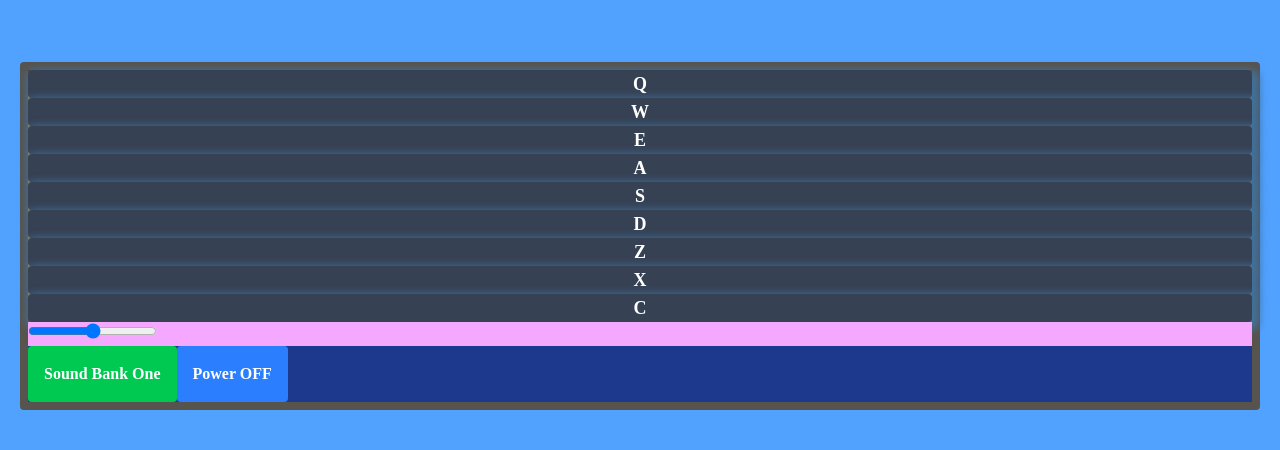
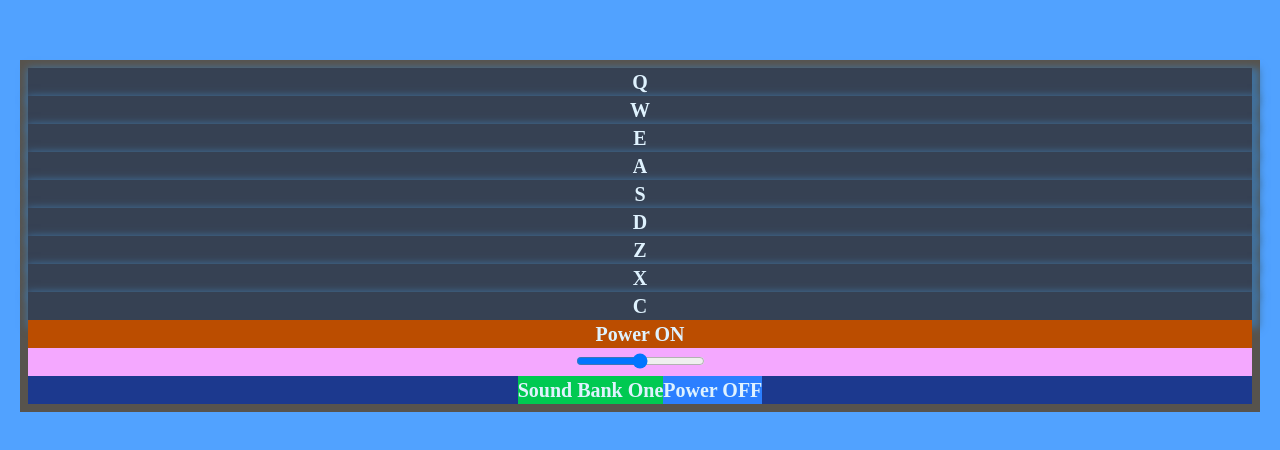
Before and after one commit to RaphaelIsaiah/Drum-Machine, a React (Vite) app: page / in a window 1280 px wide. Shown: the part 164-614 px from the top of the page. Built offline with nearby package versions, Linux system fonts and the light colour scheme; a web font is replaced by a local one.

Commit message:
Reset styles in all components

```diff
--- a/src/App.jsx
+++ b/src/App.jsx
@@ -4,7 +4,8 @@ import "./App.css";
 
 function App() {
   return (
-    <div className="bg-blue-400 min-h-screen flex items-center justify-center px-5 font-display">
+    <div className="bg-blue-400 min-h-screen flex items-center justify-center
+     px-5 font-display text-center font-bold text-xl text-sky-100">
       <DrumProvider>
         <DrumMachine />
       </DrumProvider>
--- a/src/components/DrumMachine.jsx
+++ b/src/components/DrumMachine.jsx
@@ -14,10 +14,10 @@ const DrumMachine = () => {
   return (
     <div
       id="drum-machine"
-      className="bg-gray-800 text-white border-8 border-stone-600 rounded w-full"
+      className="bg-gray-800 border-8 border-stone-600 w-full"
     >
       {/* Section 1 */}
-      <div className="bg-amber-500 rounded">
+      <div className="bg-indigo-950">
         {pads.map((pad) => (
           <DrumPad
             key={pad.keyTrigger}
@@ -35,7 +35,7 @@ const DrumMachine = () => {
 
         <div className="bg-blue-900 ">
           <button
-            className="bg-green-500 hover:bg-green-700 font-bold p-4 rounded disabled:opacity-50"
+            className="bg-green-500 hover:bg-green-700 disabled:opacity-50"
             onClick={toggleSoundBank}
             disabled={!power}
           >
@@ -43,7 +43,7 @@ const DrumMachine = () => {
           </button>
 
           <button
-            className="bg-blue-500 hover:bg-blue-700 font-bold p-4 rounded "
+            className="bg-blue-500 hover:bg-blue-700 "
             onClick={togglePower}
           >
             {power ? "Power OFF" : "Power ON"}
--- a/src/components/Drumpad.jsx
+++ b/src/components/Drumpad.jsx
@@ -29,8 +29,7 @@ const DrumPad = ({ keyTrigger, sound, id }) => {
 
   return (
     <div
-      className="drum-pad bg-gray-700 active:bg-gray-800 text-center rounded
-      cursor-pointer font-bold text-lg shadow-3xl active:translate-1 "
+      className="drum-pad bg-gray-700 active:bg-gray-800 cursor-pointer shadow-3xl active:translate-1 "
       id={id}
       onClick={playSoundFunction}
     >
--- a/src/components/PadDisplay.jsx
+++ b/src/components/PadDisplay.jsx
@@ -7,8 +7,7 @@ const PadDispay = () => {
   return (
     <div
       id="display"
-      className="text-xl font-bold text-gray-300 bg-amber-700
-      flex items-center justify-center rounded text-center"
+      className="bg-amber-700"
     >
       {power ? display : "---"}
     </div>
--- a/src/components/SoundBankDisplay.jsx
+++ /dev/null
@@ -1,17 +0,0 @@
-import { useContext } from "react";
-import { DrumContext } from "../context/DrumContext";
-
-const SoundBankDisplay = () => {
-  const { currentBank, power } = useContext(DrumContext);
-
-  return (
-    <div
-      id="sound-bank-display"
-      className="text-lg font-bold text-gray-300 mt-2"
-    >
-      {power ? currentBank : ""}
-    </div>
-  );
-};
-
-export default SoundBankDisplay;
--- a/src/context/DrumProvider.jsx
+++ b/src/context/DrumProvider.jsx
@@ -4,7 +4,7 @@ import PropTypes from "prop-types";
 
 // function to provide the context to the app
 export const DrumProvider = ({ children }) => {
-  const [display, setDisplay] = useState("");
+  const [display, setDisplay] = useState("Power ON");
   const [activePad, setActivePad] = useState(null);
   const [power, setPower] = useState(true);
   const [currentBank, setCurrentBank] = useState("Sound Bank One");
```
